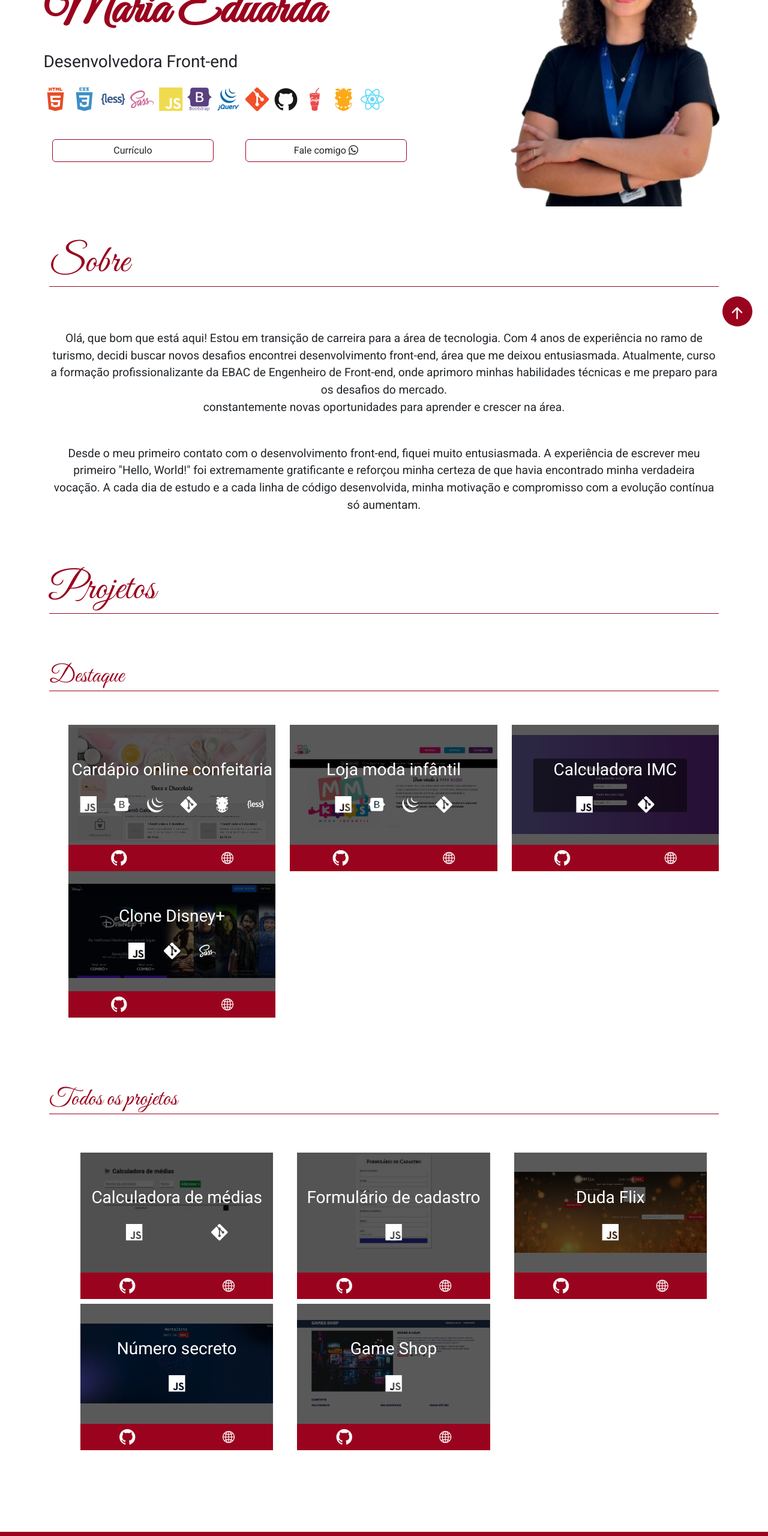
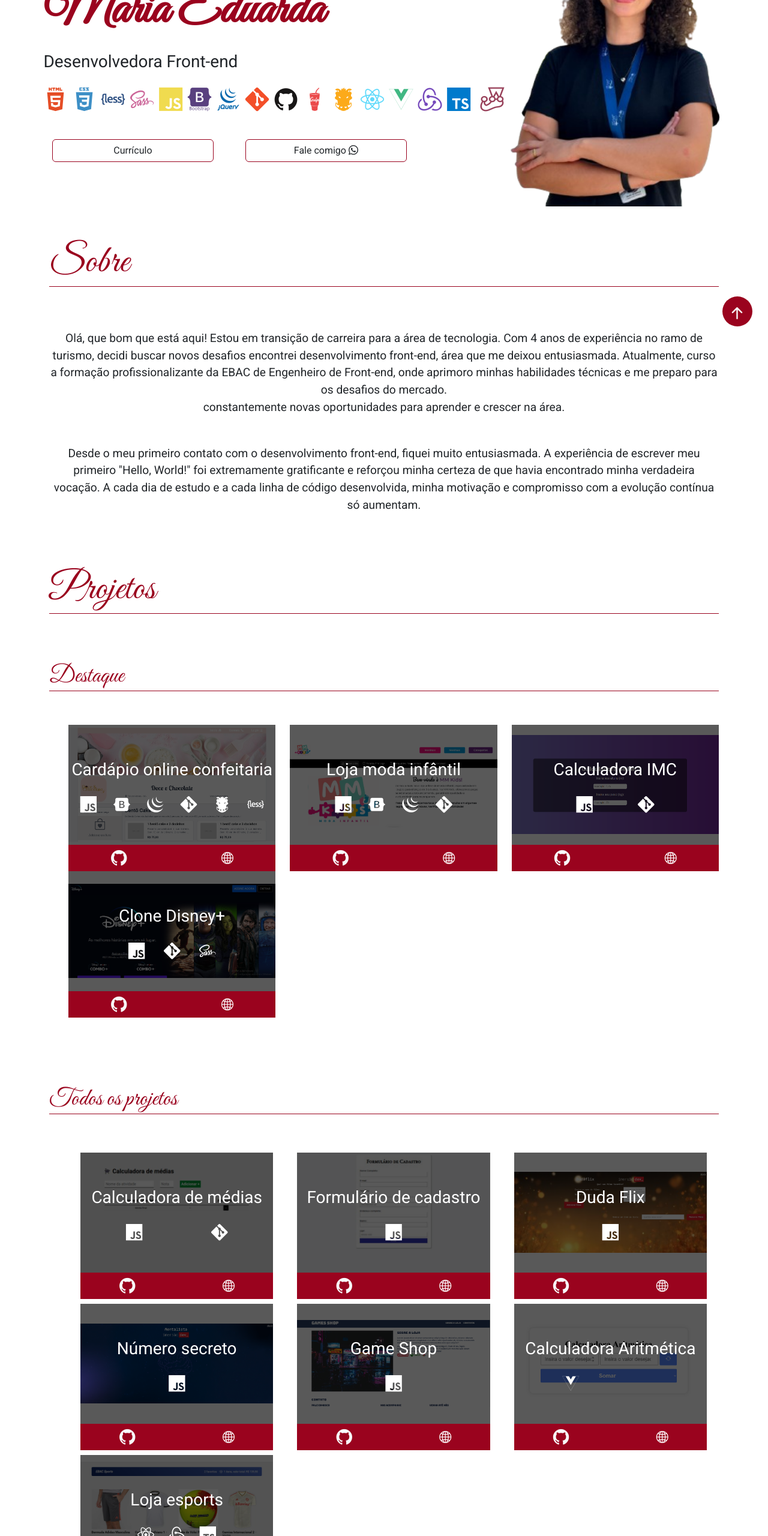
Before and after one commit to Eduarda-frontend/portfolio, a website: page index.html in a window 1280 px wide. Shown: the part 240-2800 px from the top of the page at 60% size. Drawn offline with nearby package versions, Linux system fonts and the light colour scheme.

Commit message:
Adiciona novas experiências

```diff
--- a/index.html
+++ b/index.html
@@ -84,7 +84,21 @@
                         <li class="me-2">
                             <i class="devicon-react-plain colored"></i>
                         </li>
-
+                        <li class="me-2">
+                            <i class="devicon-vuejs-plain colored"></i>
+                        </li>
+                        <li class="me-2">
+                            <i class="devicon-redux-plain colored"></i>
+                        </li>
+                        <li class="me-2">
+                            <i class="devicon-typescript-plain colored"></i>
+                        </li>
+                        <li class="me-2">
+                            <i class="devicon-vitejs-plain colored"></i>
+                        </li>
+                        <li class="me-2">
+                            <i class="devicon-jest-plain colored"></i>
+                        </li>
                     </ul>
                     <div class="row d-flex justify-content-around pt-3">
                         <a href="./src/assets/pdf/Maria Eduarda  Rezende- Desenvolver Front End Jr.pdf"
@@ -467,6 +481,70 @@
                                 </li>
                             </ul>
                         </li>
+                        <li class="col-md-4 pt-2">
+                            <div class="projeto mx-2">
+
+                                <img class="projeto-img" src="./src/assets/img/calculadoraAritimetica.png" alt="Calculadora Aritmética ">
+                                <div class="overlay d-flex justify-content-center align-items-center">
+                                    <div>
+                                        <h3 class="pt-3">Calculadora Aritmética </h3>
+                                        <ul class="d-flex justify-content-around p-0">
+                                            <li class="fs-3">
+                                                <i class="devicon-vuejs-plain"></i>
+                                            </li>
+                                            <li class="me-2">
+                                                <i class="devicon-vite-original"></i>
+                                            </li>
+                                        </ul>
+                                    </div>
+                                </div>
+                            </div>
+                            <ul class="d-flex acesso justify-content-around mx-2 ps-0 pt-2">
+                                <li>
+                                    <a class="fw-bold fs-4 pe-2"
+                                        href="https://github.com/Eduarda-frontend/todo-vue.git" target="_blank"><i
+                                            class="devicon-github-original text-light fs-3 pe-2"></i> </a>
+                                </li>
+                                <li>
+                                    <a class="fw-bold fs-5" href="https://calculadora-vue-js-zr81.vercel.app/"
+                                        target="_blank"><i class="bi bi-globe2"></i></a>
+                                </li>
+                            </ul>
+                        </li>
+                        <li class="col-md-4 pt-2">
+                            <div class="projeto mx-2">
+
+                                <img class="projeto-img" src="./src/assets/img/ebac-sports.png" alt="Loja esports">
+                                <div class="overlay d-flex justify-content-center align-items-center">
+                                    <div>
+                                        <h3 class="pt-3">Loja esports</h3>
+                                        <ul class="d-flex justify-content-around p-0">
+                                            <li class="fs-3">
+                                                <i class="devicon-react-plain"></i>
+                                            </li>
+                                            <li class="fs-3">
+                                                <i class="devicon-redux-plain"></i>
+                                            </li>
+                                            <li class="fs-3">
+                                                <i class="devicon-typescript-plain"></i>
+                                            </li>
+                                        </ul>
+                                    </div>
+                                </div>
+                            </div>
+                            <ul class="d-flex acesso justify-content-around mx-2 ps-0 pt-2">
+                                <li>
+                                    <a class="fw-bold fs-4 pe-2"
+                                        href="https://github.com/Eduarda-frontend/ebac_sports.git" target="_blank"><i
+                                            class="devicon-github-original text-light fs-3 pe-2"></i> </a>
+                                </li>
+                                <li>
+                                    <a class="fw-bold fs-5" href="https://ebac-sports-uhbc.vercel.app/  "
+                                        target="_blank"><i class="bi bi-globe2"></i></a>
+                                </li>
+
+                            </ul>
+                        </li>
                     </ul>
                 </div>
             </div>
```
Also changed, not shown: src/assets/img/calculadoraAritimetica.png (added), src/assets/img/ebac-sports.png (added), src/assets/img/todo-vue.png (added).
